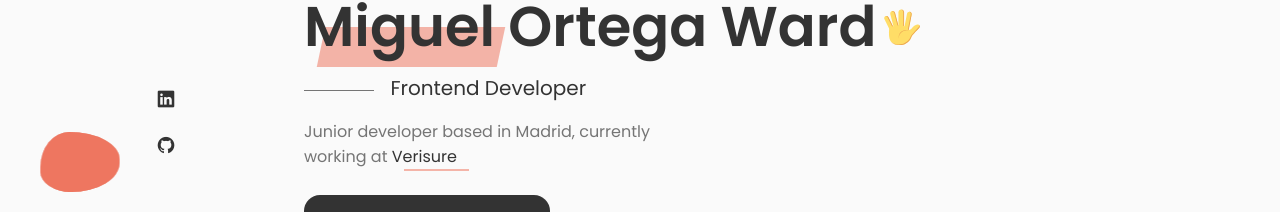
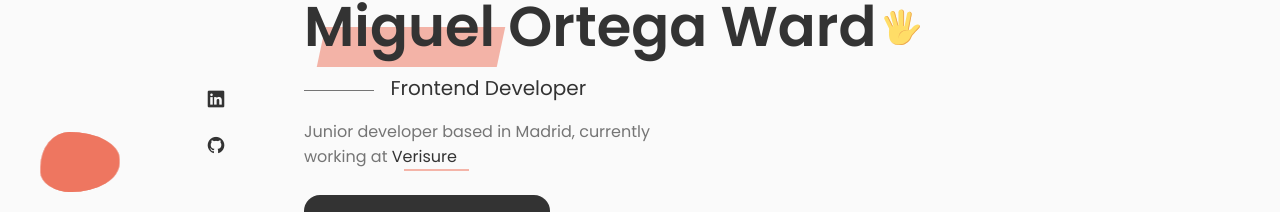
Before and after one commit to miguelow/personal-portfolio, a React (Create React App) app: page / in a window 1280 px wide. Shown: the part 200-412 px from the top of the page. Built offline with nearby package versions, Linux system fonts and the light colour scheme.

Commit message:
fixed contact block

```diff
--- a/src/components/contact/Contact.css
+++ b/src/components/contact/Contact.css
@@ -89,16 +89,16 @@
   outline: none;
   border-radius: 0.75rem;
   padding: 1.5rem;
-  z-index: -1;
+  z-index: 1;
  }
 
  .contact__form-tag {
-    background-color: var(--body-color);
-    font-size: var(--smaller-font-size);
-    left: 1.25rem;
-    padding: 0.25rem;
   position: absolute;
   top: -0.75rem;
+  left: 1.25rem;
+  font-size: var(--smaller-font-size);
+  padding: 0.25rem;
+  background-color: var(--body-color);
   z-index: 10;
  }
 
@@ -139,6 +139,7 @@
     justify-content: center;
   }
 
+
   .contact__form {
     margin: 0 auto;
   }
--- a/src/components/contact/Contact.jsx
+++ b/src/components/contact/Contact.jsx
@@ -26,6 +26,7 @@ function Contact() {
 
  const validate = (values) =>{
    const errors = {}
+   const regex = /^[^\s@]+@[^\s@]+\.[^\s@]+$/
    if(!values.name){
      errors.name = "Name is required"
    }
--- a/src/components/home/Socials.jsx
+++ b/src/components/home/Socials.jsx
@@ -1,9 +1,10 @@
 
 import React from 'react'
+import { motion } from 'framer-motion'
 
 function Socials() {
   return (
-    <div className="home__social">
+    <motion.div className="home__social" initial={{opacity: 0, x: -100}} animate={{opacity: 1, x: 50}} transition={{ease: "easeInOut", duration:1,delay:0.4}}>
       <a
         rel="noreferrer"
         href="https://www.linkedin.com/in/miguel-ortega-ward/"
@@ -20,7 +21,7 @@ function Socials() {
       >
         <i class="uil uil-github"></i>
       </a>
-    </div>
+    </motion.div>
   );
 }
 
```
Lines whose indentation alone changed are shown as unchanged.
